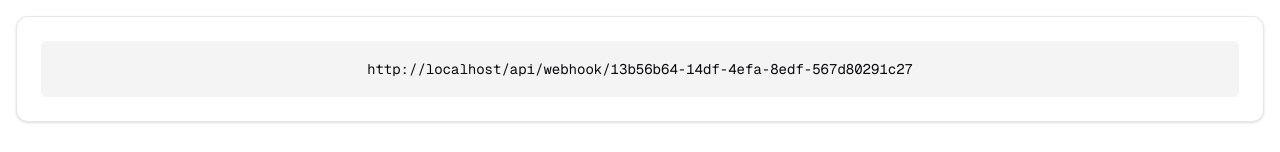
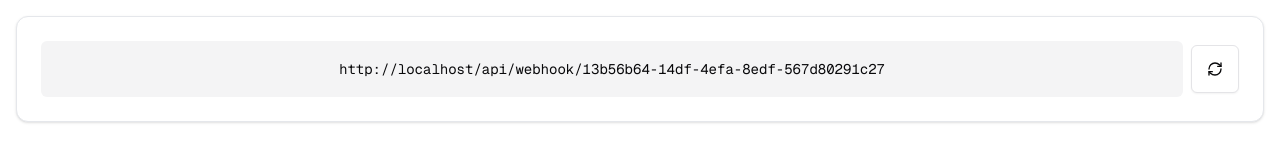
Before and after one commit to pankaj-kumar34/webhook-server, a Next.js app: page / in a window 1280 px wide. Shown: the top 152 px of the page. Built offline with nearby package versions, Linux system fonts and the light colour scheme; no server answers.

Commit message:
:lock: feat: added API endpoint for user authentication

```diff
--- a/app/page.js
+++ b/app/page.js
@@ -10,10 +10,21 @@ import { Toaster } from "@/components/ui/toaster";
 import { Button } from "@/components/ui/button";
 import { Trash2 } from "lucide-react";
 
-const webhookID = uuidv4();
+const getWebhookId = () => {
+  if (typeof window !== "undefined") {
+    const storedId = localStorage.getItem("webhookId");
+    if (storedId) return storedId;
+
+    const newId = uuidv4();
+    localStorage.setItem("webhookId", newId);
+    return newId;
+  }
+
+  return uuidv4();
+};
 
 export default function Home() {
-  const [webhook] = useState({ id: webhookID });
+  const [webhook, setWebhook] = useState({ id: getWebhookId() });
   const [webhookDataList, setWebhookDataList] = useState([]);
   const [mounted, setMounted] = useState(false);
   const { toast } = useToast();
@@ -28,6 +39,17 @@ export default function Home() {
     toast({
       title: "Webhook Data Cleared",
       description: "All webhook messages have been cleared",
+    });
+  };
+
+  const refreshWebhook = () => {
+    const newId = uuidv4();
+    localStorage.setItem("webhookId", newId);
+    setWebhook({ id: newId });
+    setWebhookDataList([]); // Clear existing webhook data
+    toast({
+      title: "Webhook Refreshed",
+      description: "A new webhook URL has been generated",
     });
   };
 
@@ -74,7 +96,7 @@ export default function Home() {
 
   return (
     <div className="container mx-auto p-4">
-      <WebhookList webhook={webhook} />
+      <WebhookList webhook={webhook} onRefresh={refreshWebhook} />
       <div className="mt-8">
         <div className="flex justify-between items-center mb-4">
           <div className="flex items-center gap-4">
--- a/components/WebhookList.js
+++ b/components/WebhookList.js
@@ -1,7 +1,9 @@
 import { useState } from "react";
 import { Card, CardContent } from "@/components/ui/card";
+import { Button } from "@/components/ui/button";
+import { RefreshCw } from "lucide-react";
 
-export default function WebhookList({ webhook }) {
+export default function WebhookList({ webhook, onRefresh }) {
   const [copied, setCopied] = useState(false);
 
   const webhookUrl = `${
@@ -21,14 +23,24 @@ export default function WebhookList({ webhook }) {
   return (
     <Card className="mb-4">
       <CardContent className="pt-6">
+        <div className="flex items-center gap-2">
           <div
-          className="bg-secondary p-4 rounded-md text-center break-all cursor-pointer"
+            className="flex-1 bg-secondary p-4 rounded-md text-center break-all cursor-pointer"
             onClick={copyToClipboard}
           >
             <span className="text-sm font-mono">
               {copied ? "Copied!" : webhookUrl}
             </span>
           </div>
+          <Button
+            variant="outline"
+            size="icon"
+            onClick={onRefresh}
+            className="h-12 w-12 shrink-0"
+          >
+            <RefreshCw className="h-4 w-4" />
+          </Button>
+        </div>
       </CardContent>
     </Card>
   );
```
Lines whose indentation alone changed are shown as unchanged.
